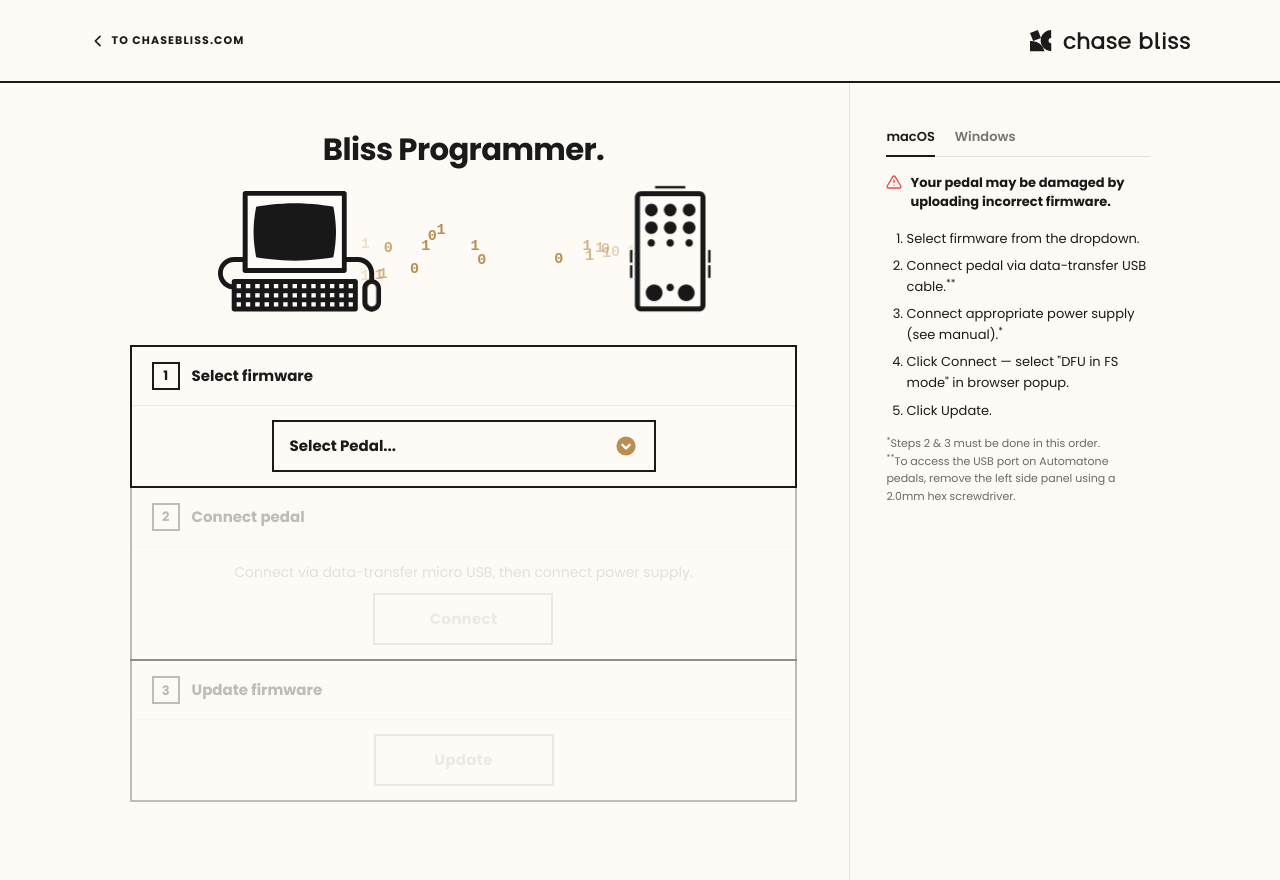
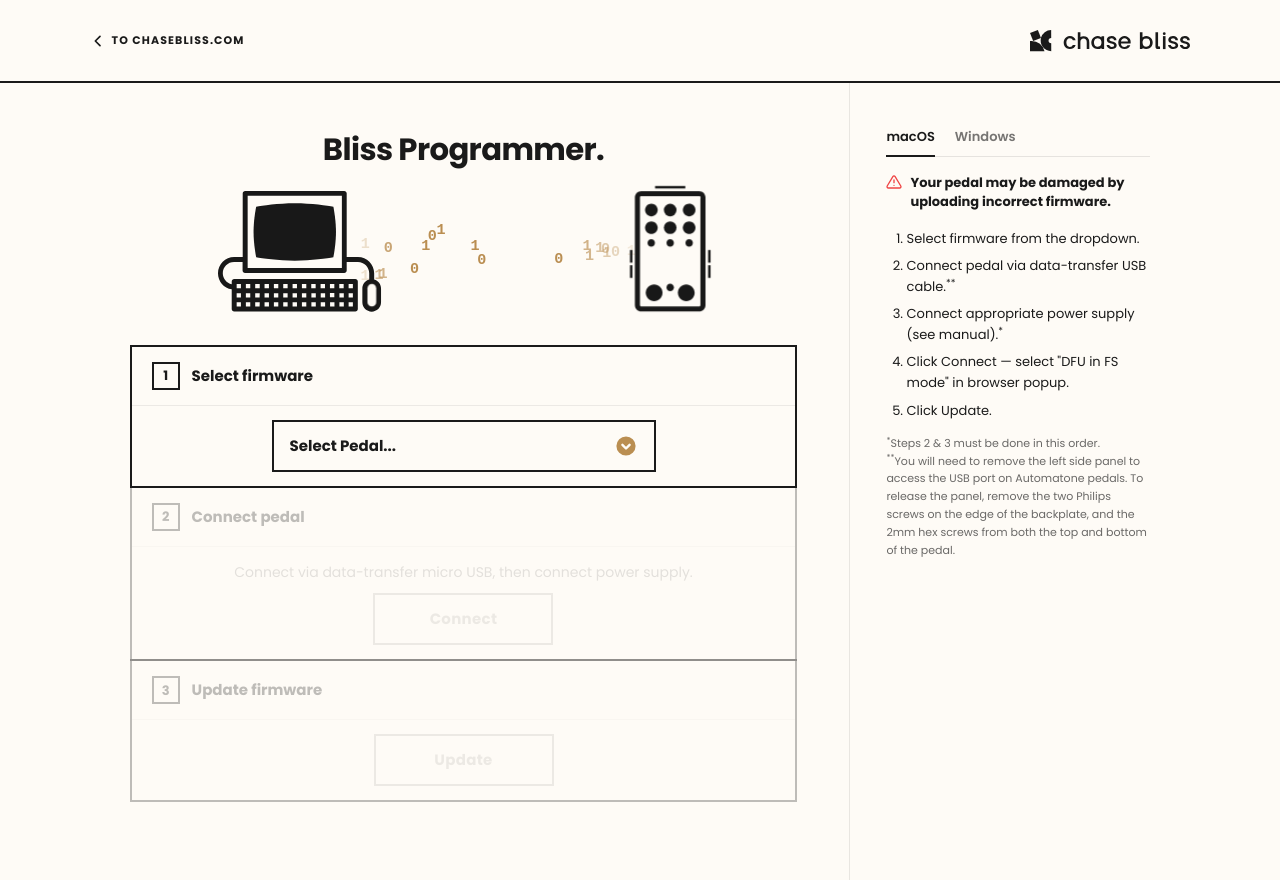
Before and after one commit to chasebliss/cba-firmware-interface-program, a React (Vite) app: page / in a window 1280 px wide. Built offline with nearby package versions, Linux system fonts and the light colour scheme.

Commit message:
Update the Automatone USB port footnote
Spells out how to get the left side panel off: the two Philips screws on the
edge of the backplate, plus the 2mm hex screws on the top and bottom.

```diff
--- a/src/components/Instructions.tsx
+++ b/src/components/Instructions.tsx
@@ -32,7 +32,7 @@
 ];
 
 const AUTOMATONE_NOTE =
-  "To access the USB port on Automatone pedals, remove the left side panel using a 2.0mm hex screwdriver.";
+  "You will need to remove the left side panel to access the USB port on Automatone pedals. To release the panel, remove the two Philips screws on the edge of the backplate, and the 2mm hex screws from both the top and bottom of the pedal.";
 
 const TABS = [
   { id: "mac", label: "macOS" },
```
